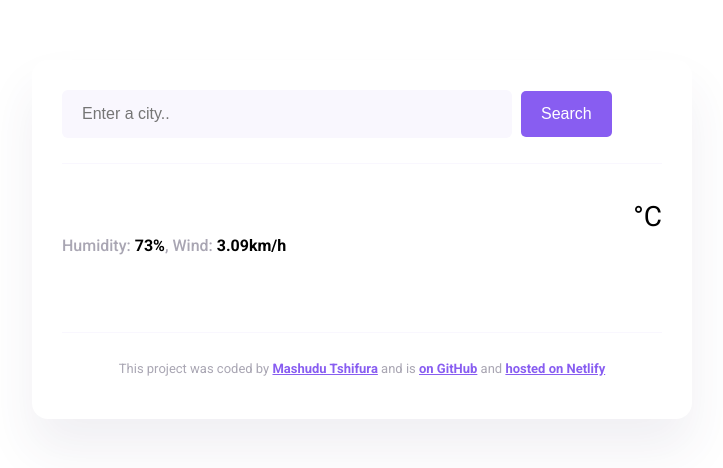
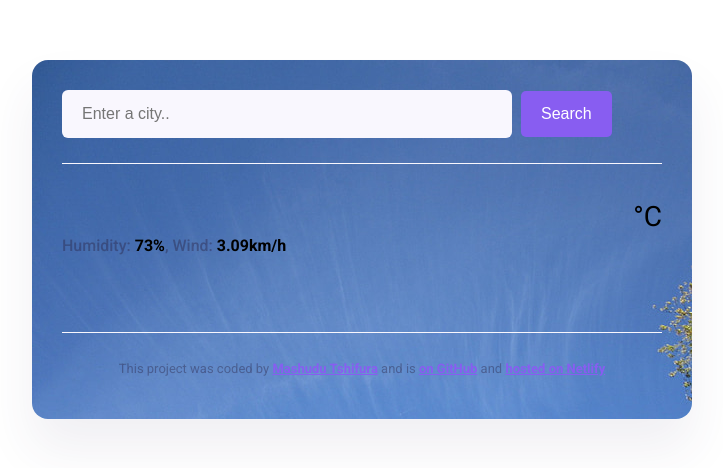
Before and after one commit to mashudutshifura/My-weather-app, a website built with Parcel: page index.html in a window 1280 px wide. Shown: the whole page, without its empty margins (278-1001 px from the left). Built offline with nearby package versions, Linux system fonts and the light colour scheme; files whose address does not match are found by name.

Commit message:
updated the image link for easy reference on index.htnl and styles.css

```diff
--- a/index.html
+++ b/index.html
@@ -16,8 +16,7 @@
   <body>
     <div
       class="weather-app"
-      style="background: url(src/image/background-img.jpg)"
-      ;
+      style="background: url(src/image/background.jpg)"
     >
       <header>
         <form id="search-form">
--- a/src/styles.css
+++ b/src/styles.css
@@ -9,7 +9,7 @@ a {
 }
 
 .weather-app {
-  background: url("src/image/background-img.jpg");
+  background: url("src/image/background.jpg");
   max-width: 600px;
   margin: 60px auto;
   padding: 30px;
```
Also changed, not shown: src/image/background.jpg (renamed from src/image/background- img.jpg).
